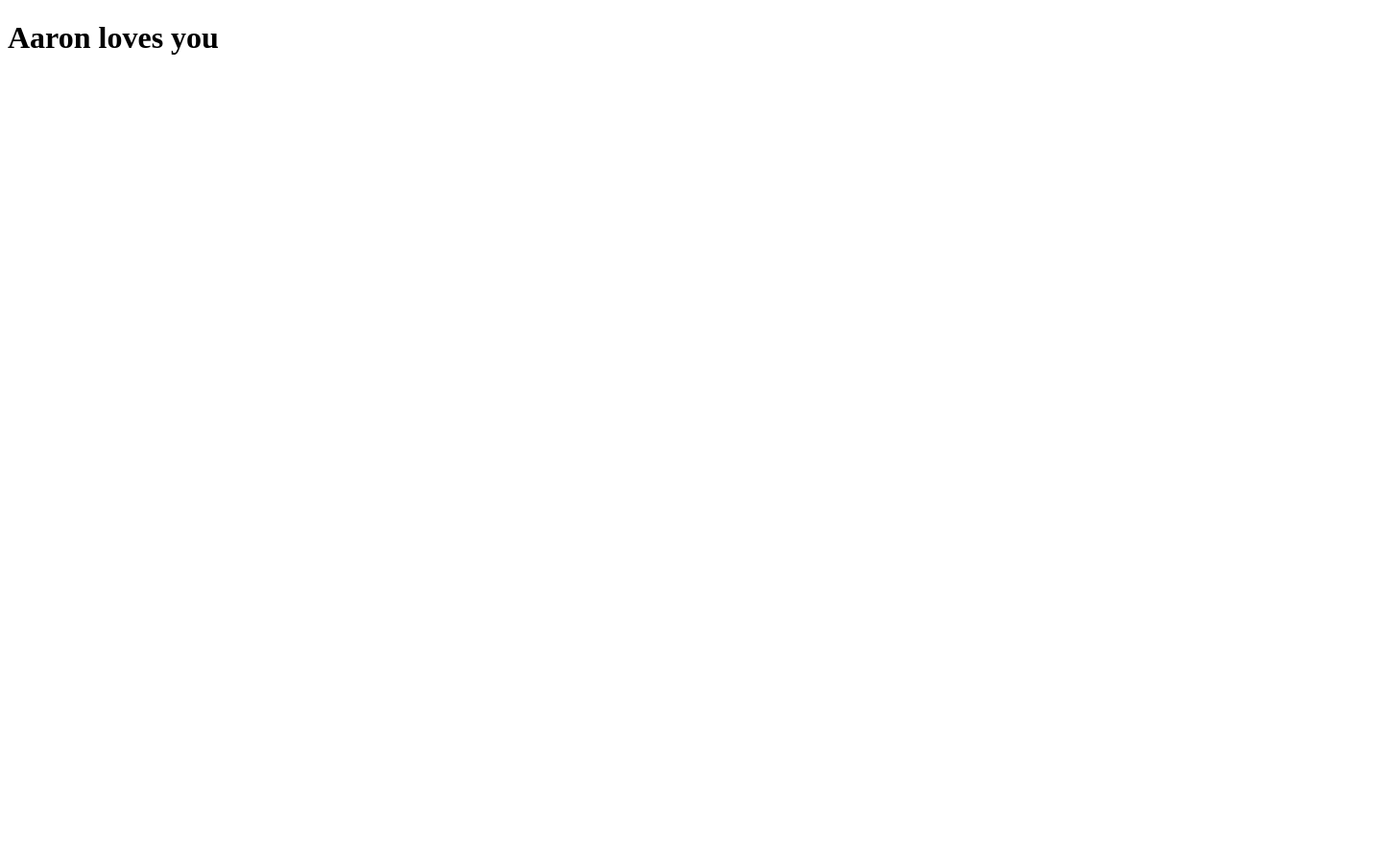
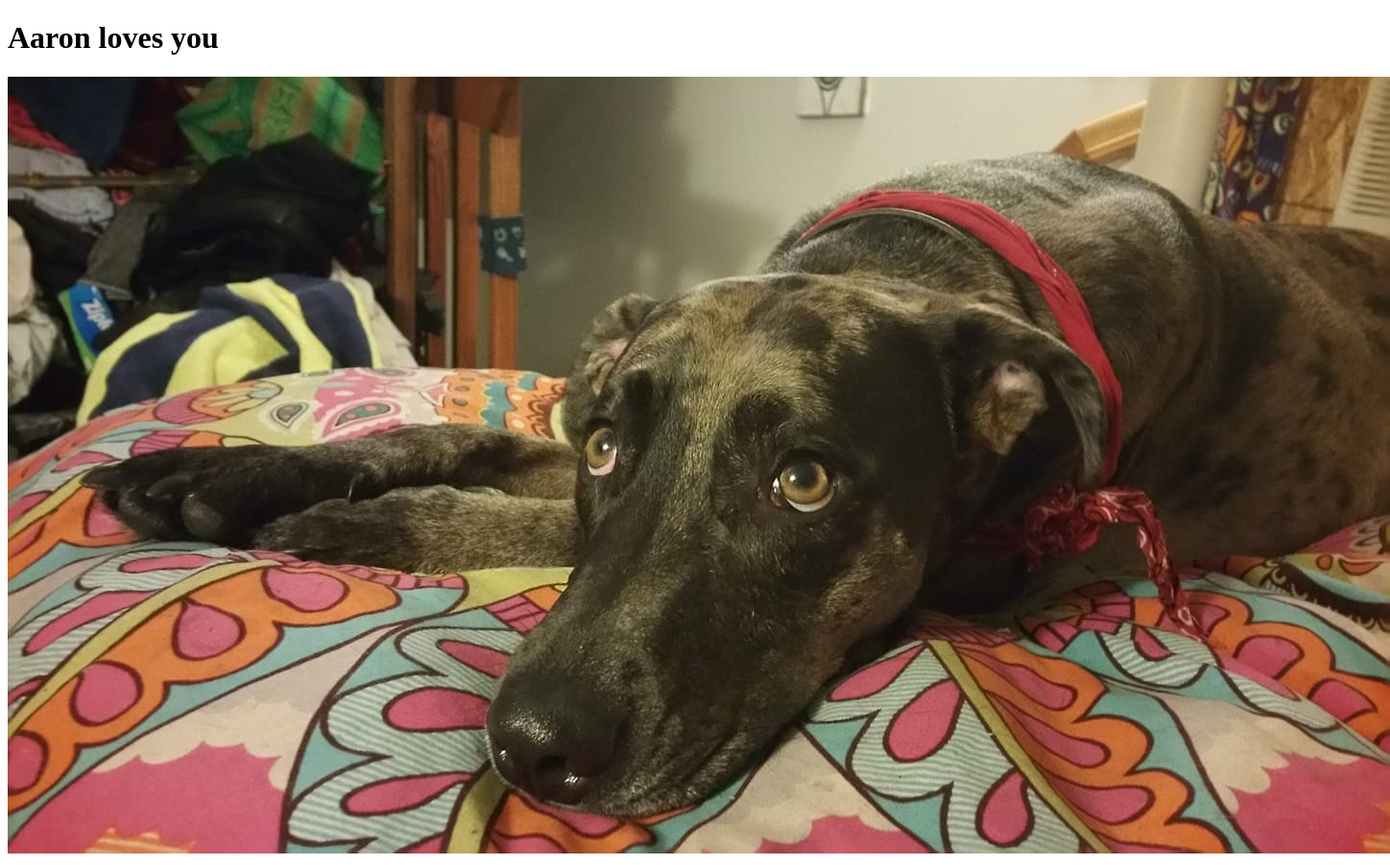
Before and after one commit to aaaronmiller/aaaronmiller.github.io, a plain HTML site: page index.html in a window 1280 px wide. Shown: the whole page at 96% size, 1448 px wide, since content can reach past the window. Before the commit the page ends 800 px from the top, so only its background shows below. Drawn offline with Linux system fonts and the light colour scheme.

Commit message:
added dog

```diff
--- a/index.html
+++ b/index.html
@@ -8,5 +8,6 @@
 </head>
 <body>
     <h1>Aaron loves you</h1>
-</body>
+    <img src="dog.jpg">
+
 </html>
```
Also changed, not shown: dog.jpg (added).
